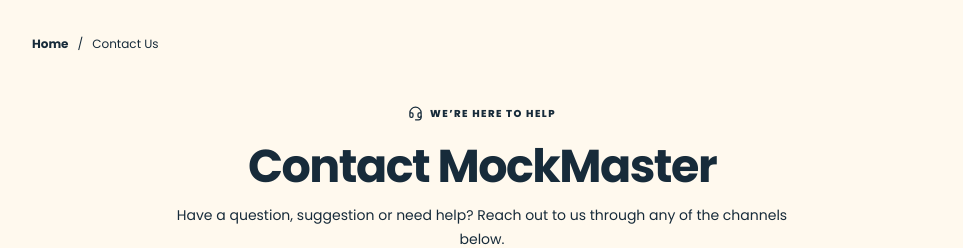
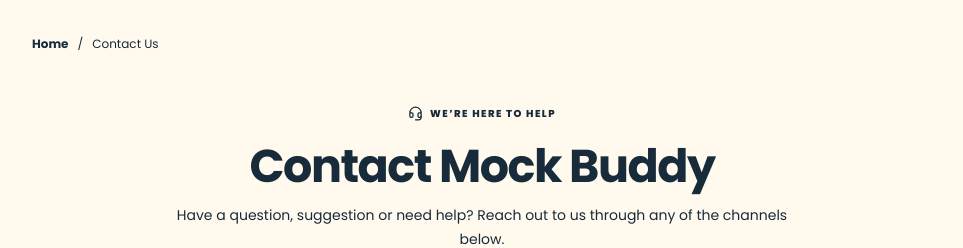
Before and after one commit to mocktest21/UGC-NET, a Next.js app: page /contact in a window 1280 px wide. Shown: the top 248 px of the page, without its empty margins (158-1121 px from the left). Built offline with nearby package versions, Linux system fonts and the light colour scheme; no server answers.

Commit message:
Rebrand visible platform text to Mock Buddy

```diff
--- a/app/contact/page.tsx
+++ b/app/contact/page.tsx
@@ -4,8 +4,8 @@ import {ArrowUpRight,Headset} from "lucide-react";
 import "./contact.css";
 
 export const metadata:Metadata={
- title:"Contact MockMaster",
- description:"Connect with MockMaster through Instagram, Telegram, WhatsApp or email."
+ title:"Contact Mock Buddy",
+ description:"Connect with Mock Buddy through Instagram, Telegram, WhatsApp or email."
 };
 
 function BrandLogo({brand}:{brand:"instagram"|"telegram"|"whatsapp"|"gmail"}){
@@ -28,7 +28,7 @@ export default function Contact(){
    <div className="mm-contact-crumb"><Link href="/dashboard">Home</Link><span>/</span>Contact Us</div>
    <header className="mm-contact-heading">
     <span className="mm-contact-kicker"><Headset size={15}/> WE’RE HERE TO HELP</span>
-    <h1>Contact <span>MockMaster</span></h1>
+    <h1>Contact <span>Mock Buddy</span></h1>
     <p>Have a question, suggestion or need help? Reach out to us through any of the channels below.</p>
    </header>
    <section className="mm-contact-grid" aria-label="Contact channels">
```
